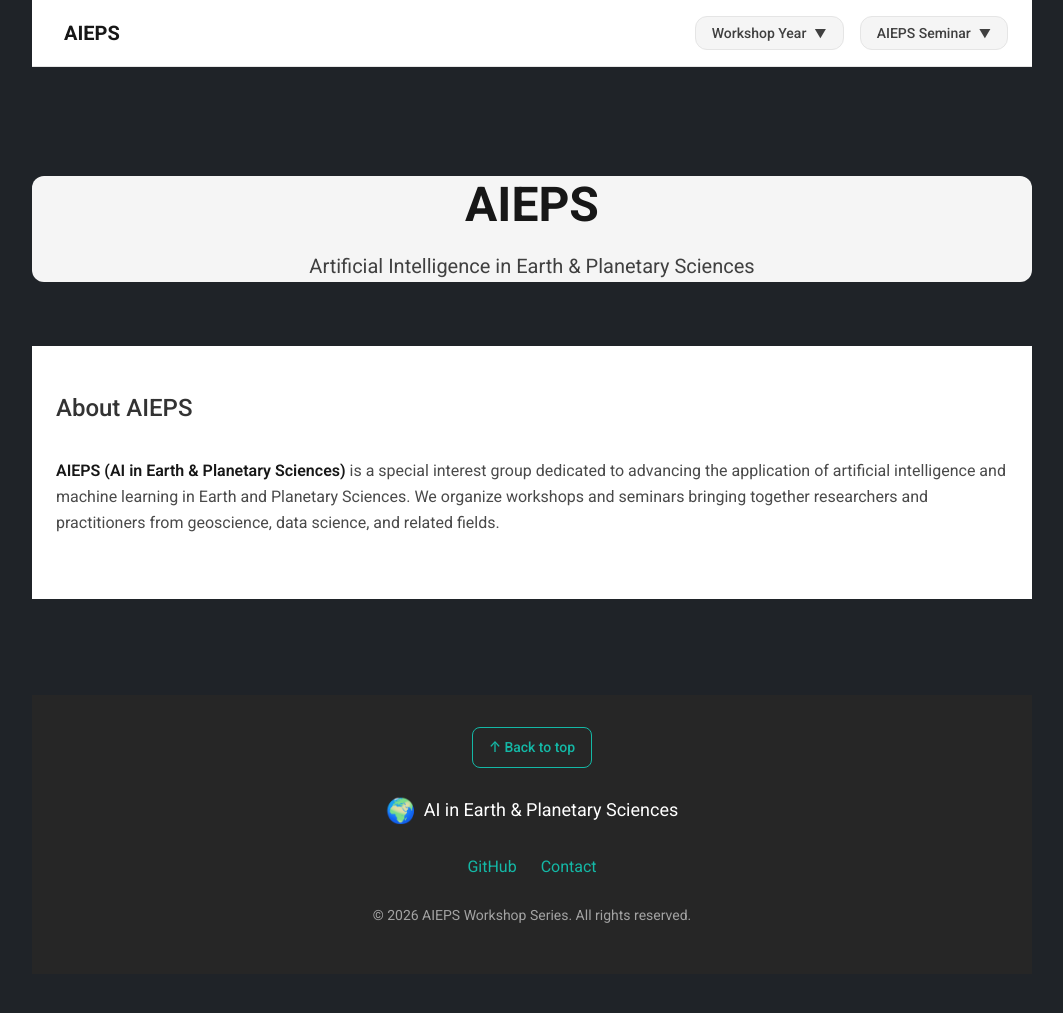
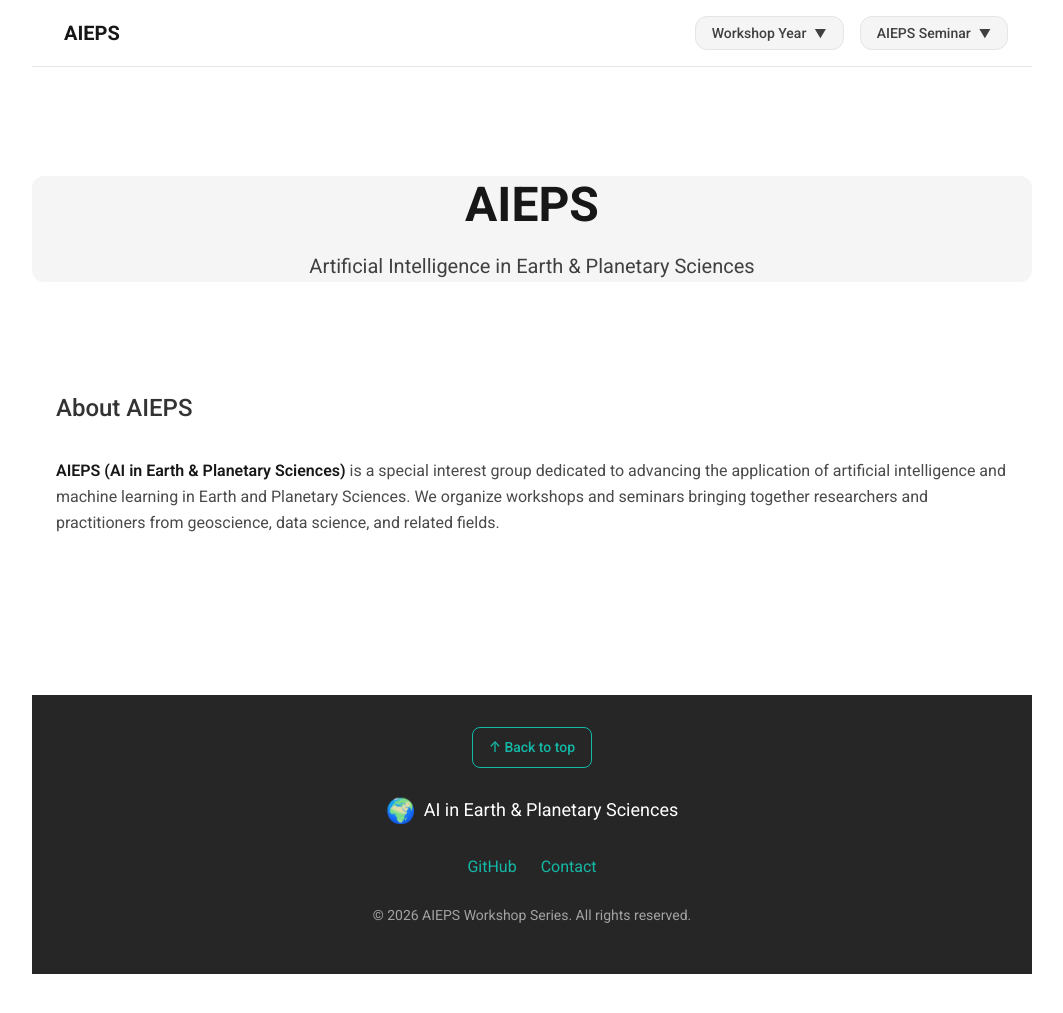
Before and after one commit to AI-EPS/ai-eps.github.io, a Jekyll site: the page built from index.md, in a window 1280 px wide and 1022 px high. Shown: the top 1013 px of the window, without its empty margins (108-1171 px from the left). Built offline with Jekyll 4.4.1, drawn with Linux system fonts in a browser that asks for light colours.

Commit message:
Update page background color to white
Changed the page background color from dark grey to white.

```diff
--- a/assets/css/style.css
+++ b/assets/css/style.css
@@ -87,7 +87,7 @@
   --container-padding: var(--space-6);
 
   /* Page background - dark grey outside, white content */
-  --color-page-bg: #1f2328;
+  --color-page-bg: #ffffff;
   --color-content-bg: #ffffff;
 }
 
```
